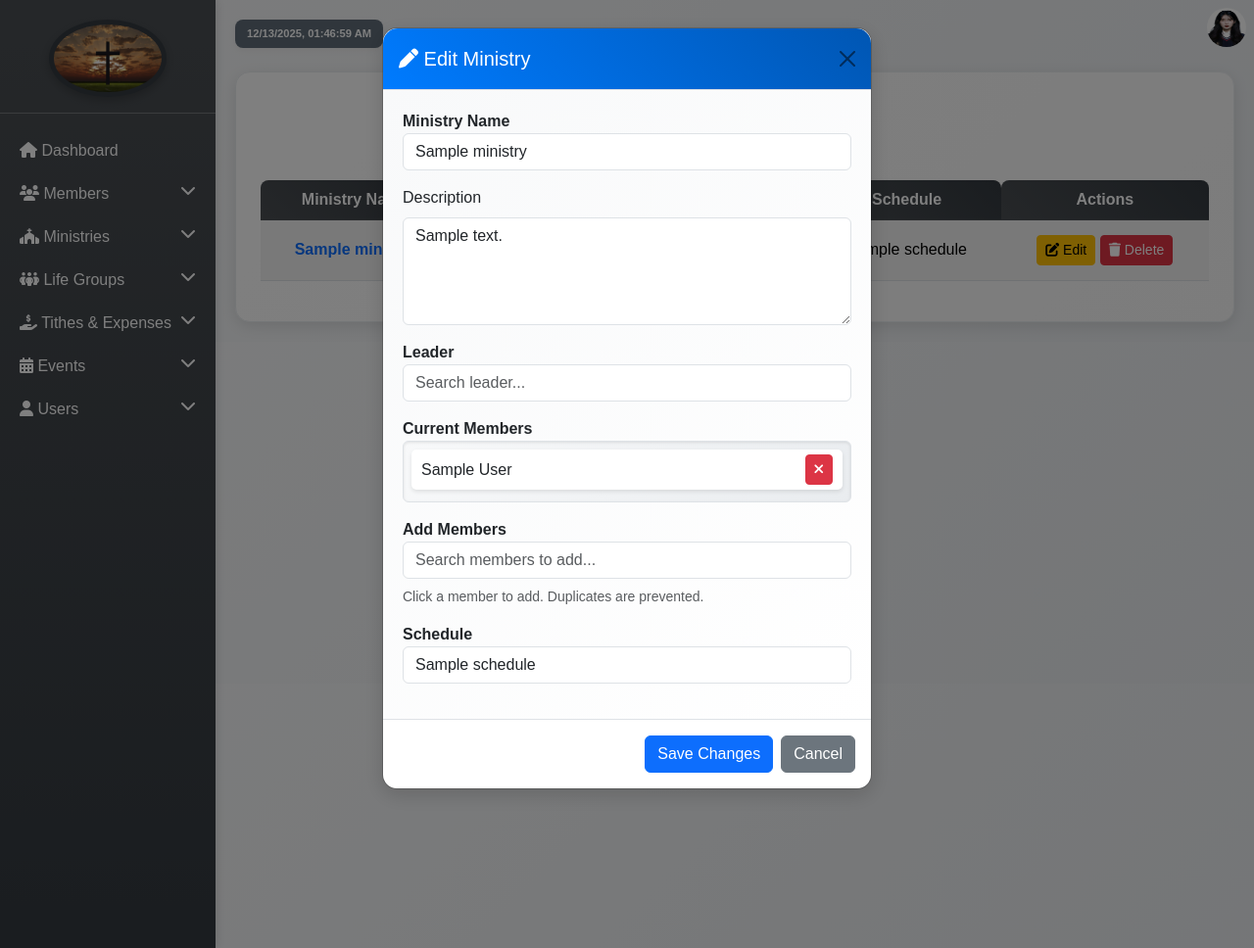
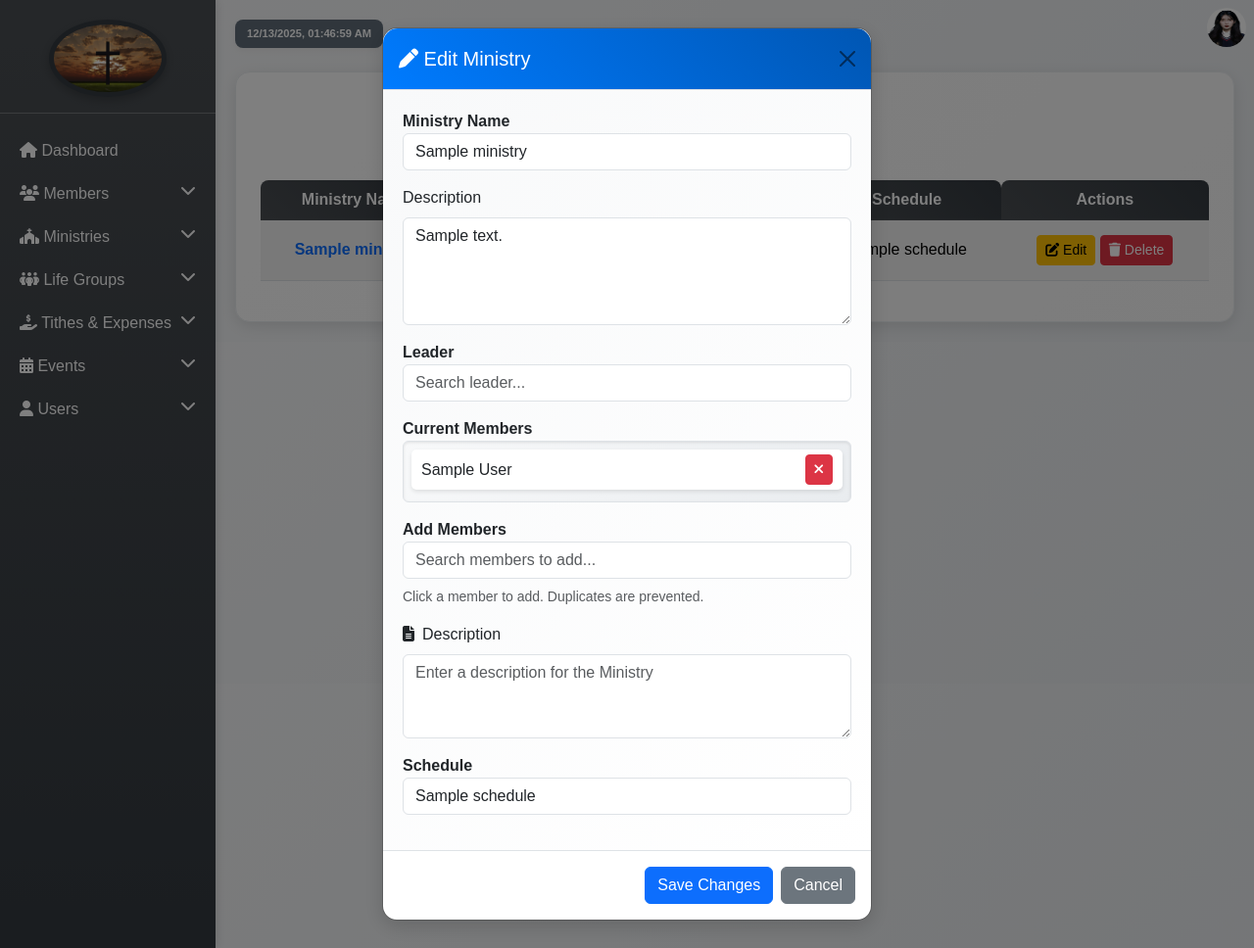
Before and after one commit to Zoraller/Church-Management, a Flask app: template templates/admin_ministries.html in a window 1280 px wide, after a click on "Edit". Shown: the whole page at 98% size. Run offline with Flask 3, Linux system fonts and the light colour scheme; the template is opened without the code that fills it: most values are stand-ins (such as "Sample title", 1, 10 or a date in 2020); some libraries are stand-ins or nearby versions.

Commit message:
Update admin_ministries.html

```diff
--- a/templates/admin_ministries.html
+++ b/templates/admin_ministries.html
@@ -491,6 +491,16 @@ body {
             <small class="text-muted d-block mt-1">Click a member to add. Duplicates are prevented.</small>
           </div>
 
+          <!-- Description -->
+<div class="mb-3">
+  <label class="form-label">
+    <i class="fa-solid fa-file-alt me-2"></i>Description
+  </label>
+  <textarea name="description" class="form-control" rows="3"
+            placeholder="Enter a description for the Ministry"></textarea>
+</div>
+
+
           <!-- Schedule -->
           <div class="mb-3">
             <label class="fw-semibold">Schedule</label>
```
